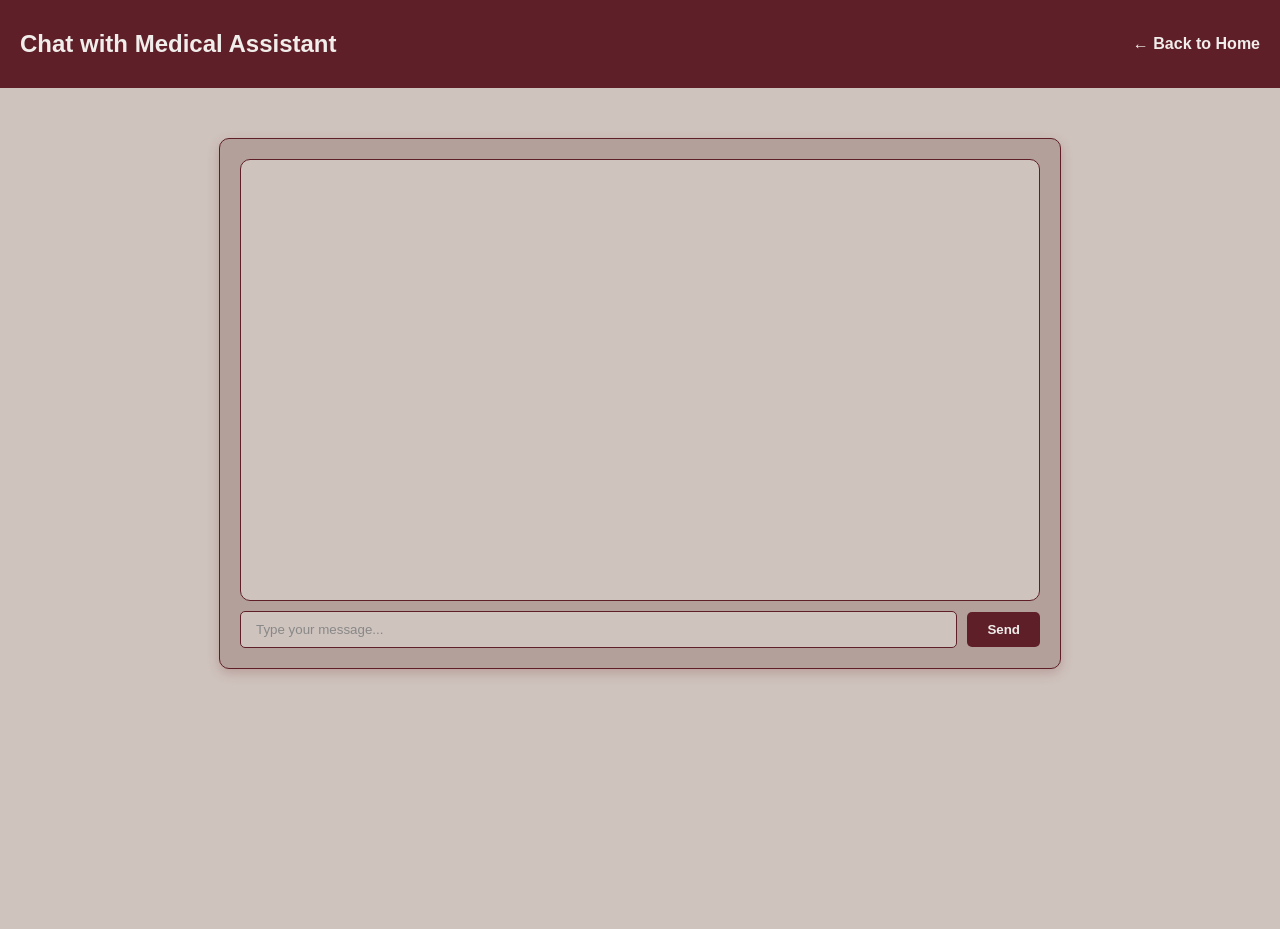
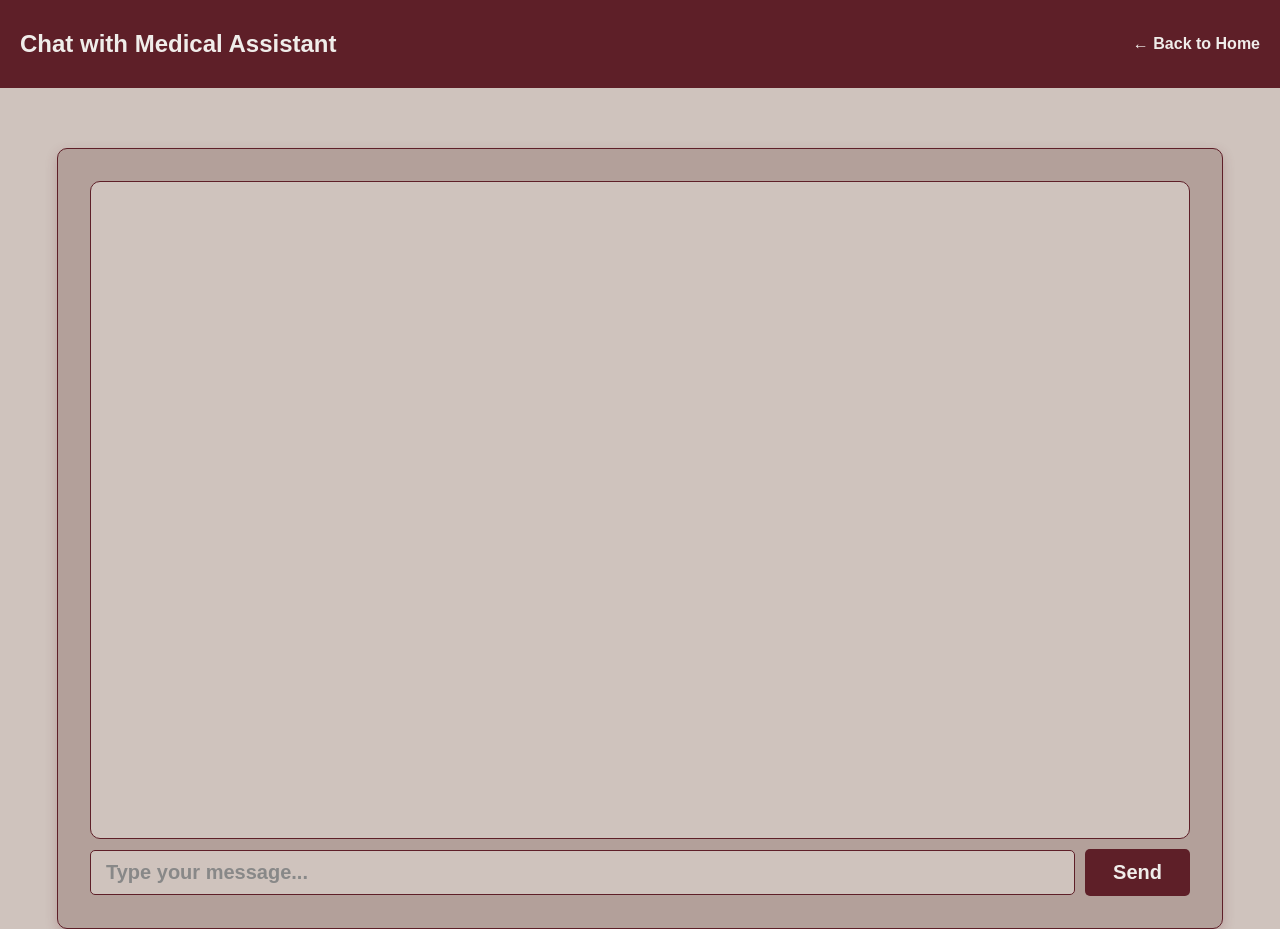
Before and after one commit to soncuteanca/RasaMedical, a website: page html/index.html in a window 1280 px wide. Shown: the top 929 px of the page. Before the commit the page ends 800 px from the top, so only its background shows below. Drawn offline with nearby package versions, Linux system fonts and the light colour scheme; no server answers.

Commit message:
Make the chat box larger

```diff
--- a/html/index.html
+++ b/html/index.html
@@ -14,10 +14,10 @@
         }
 
         .chat-container {
-            max-width: 800px;
-            margin: 50px auto;
+            max-width: 1100px;
+            margin: 60px auto;
             border: 1.5px solid #5E1F28;
-            padding: 20px;
+            padding: 32px;
             position: relative;
             background-color: #B3A09A;
             border-radius: 10px;
@@ -25,14 +25,14 @@
         }
 
         .chat-box {
-            height: 400px;
+            height: 600px;
             overflow-y: auto;
             border: 1.5px solid #5E1F28;
-            padding: 20px;
+            padding: 28px;
             border-radius: 10px;
             scroll-behavior: smooth;
             background-color: #CFC3BD;
-            font-size: 20px;
+            font-size: 24px;
         }
 
         .input-box {
@@ -48,7 +48,9 @@
             border: 1.5px solid #5E1F28;
             border-radius: 5px;
             background-color: #CFC3BD;
-            color: #2C2C2C;
+            color: #3E2723;
+            font-weight: bold;
+            font-size: 20px;
         }
 
         #userInput::placeholder {
@@ -56,13 +58,14 @@
         }
 
         button {
-            padding: 10px 20px;
+            padding: 12px 28px;
             border: none;
             background-color: #5E1F28;
             color: #F0EDEA;
             border-radius: 5px;
             cursor: pointer;
             font-weight: bold;
+            font-size: 20px;
         }
 
         button:hover {
@@ -71,8 +74,8 @@
         }
 
         .chat-message {
-            margin-bottom: 15px;
-            font-size: 20px;
+            margin-bottom: 24px;
+            font-size: 24px;
         }
 
         .bot {
@@ -81,8 +84,9 @@
         }
 
         .user {
-            color: #2C2C2C;
+            color: #3E2723;
             font-weight: bold;
+            text-transform: capitalize;
         }
 
         .header {
@@ -191,6 +195,13 @@
             event.preventDefault();
         }
     });
+
+    document.getElementById('userInput').addEventListener('input', function (event) {
+        let val = event.target.value;
+        if (val.length > 0) {
+            event.target.value = val.charAt(0).toUpperCase() + val.slice(1);
+        }
+    });
 </script>
 
 </body>
```
